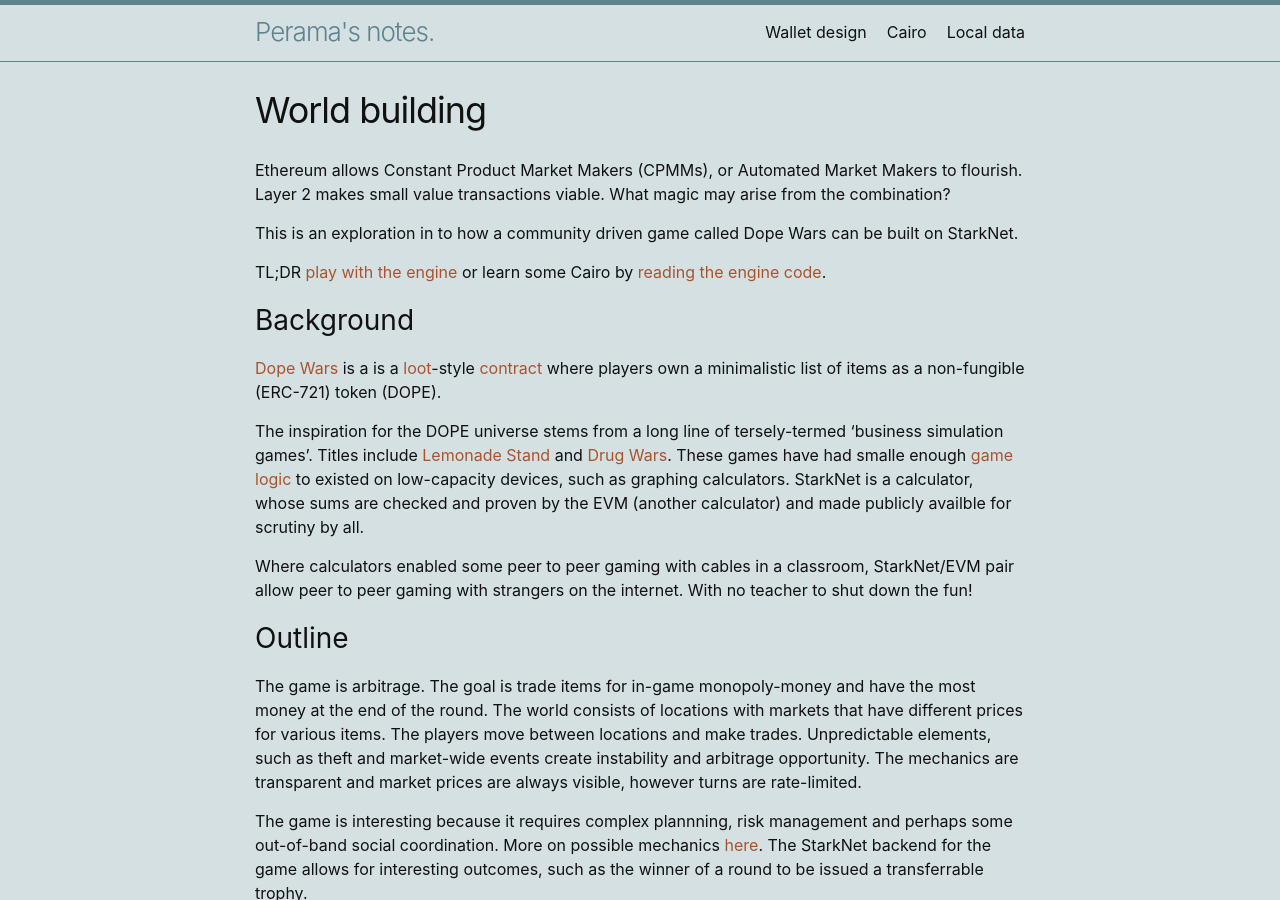
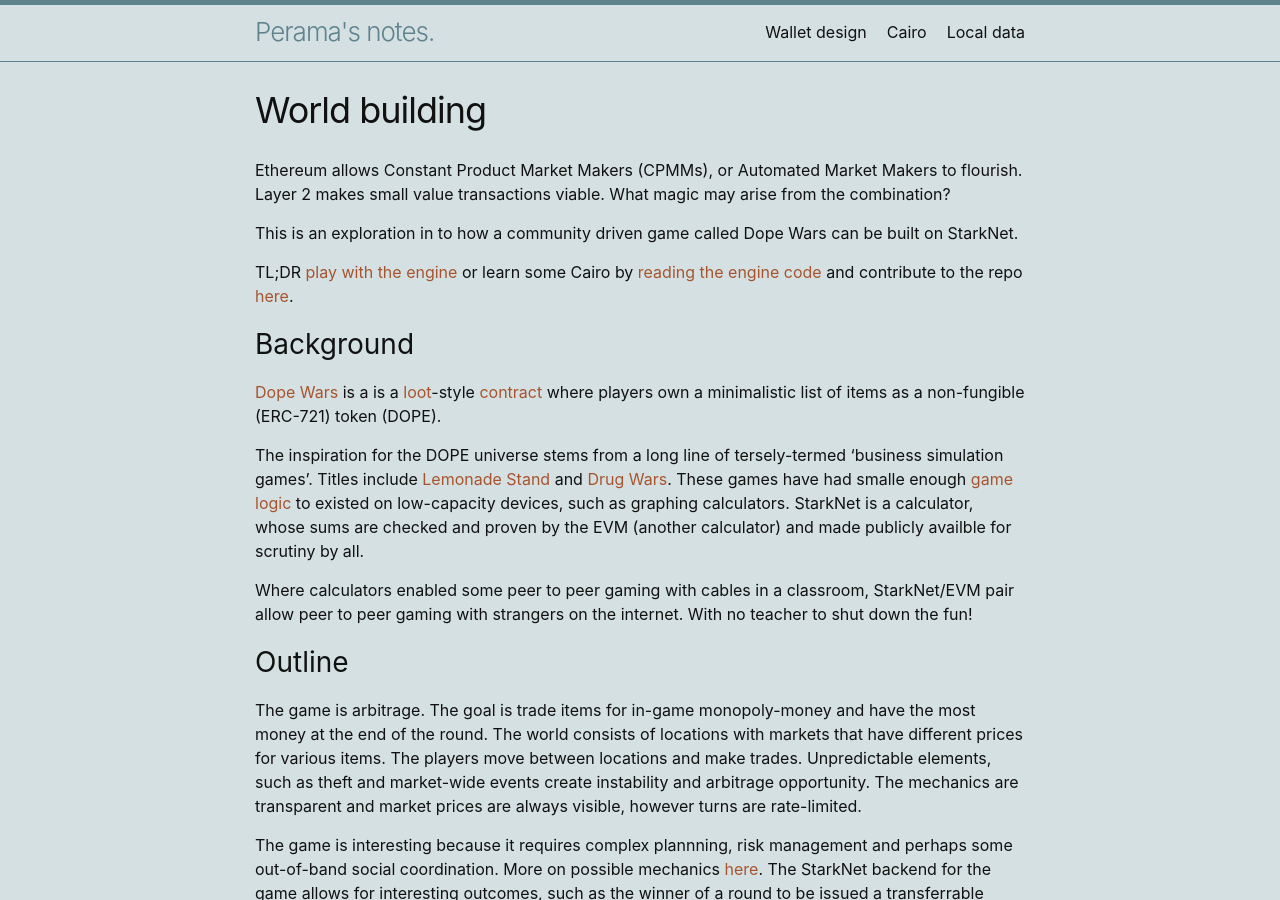
Before and after one commit to perama-v/perama-v.github.io, a Jekyll site: the page built from docs/cairo/game/world_design.md, in a window 1280 px wide and 900 px high. Built offline with Jekyll 4.4.1, drawn with Linux system fonts in a browser that asks for light colours.

Commit message:
Add repo link

```diff
--- a/docs/cairo/game/world_design.md
+++ b/docs/cairo/game/world_design.md
@@ -12,7 +12,8 @@
 
 TL;DR
 [play with the engine](https://voyager.online/contract/0x02c9163ce5908b12a1d547e736f8ab6f5543f6ef1fd4994c7f1b146087f3279a#writeContract)
-or learn some Cairo by [reading the engine code](./game_engine_v1.md).
+or learn some Cairo by [reading the engine code](./game_engine_v1.md) and contribute to the repo
+[here](https://github.com/dopedao/RYO).
 
 ## Background
 
```
